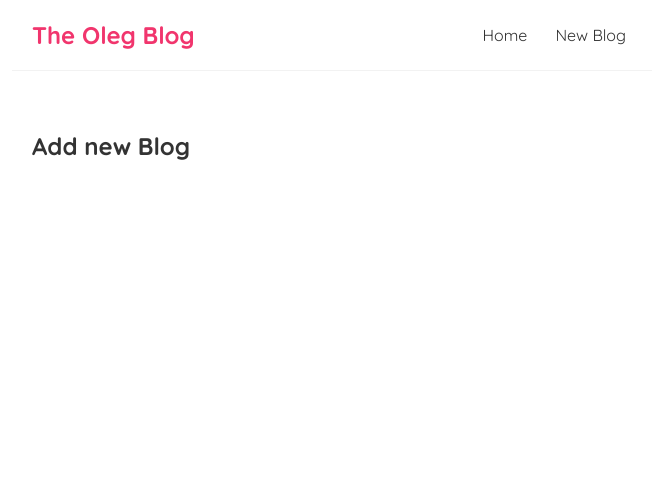
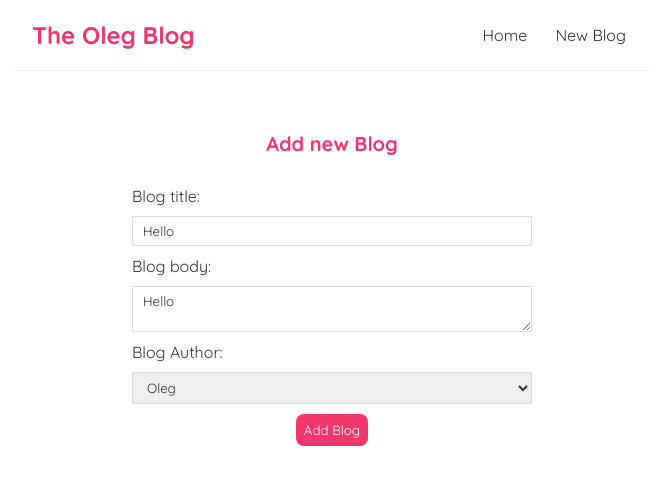
Before and after one commit to OlegMikhailov23/blog, a React (Create React App) app: page /create in a window 1280 px wide. Shown: the top 484 px of the page, without its empty margins (308-964 px from the left). Built offline with nearby package versions, Linux system fonts and the light colour scheme.

Commit message:
feat: added  data sending

```diff
--- a/src/components/NewForm.js
+++ b/src/components/NewForm.js
@@ -1,7 +1,52 @@
+import {useState} from "react";
+
 const NewForm = () => {
+    const [title, setTitle] = useState('Hello');
+    const [body, setBody] = useState('Hello');
+    const [author, setAuthor] = useState('Oleg');
+    const [isPending, setIsPending] = useState(false);
+
+    const handleSubmit = (e) => {
+        e.preventDefault();
+        const blog = { title, body, author };
+
+        setIsPending(true);
+
+        fetch('http://localhost:8000/blogs', {
+            method: 'POST',
+            headers: {'Content-Type': 'application/json'},
+            body: JSON.stringify(blog)
+        }).then(() => {
+            console.log('New blog added')
+            setIsPending(false);
+        })
+    }
     return (
         <div className="create">
             <h2>Add new Blog</h2>
+            <form onSubmit={handleSubmit}>
+                <label>Blog title:</label>
+                <input
+                    type="text"
+                    required
+                    value={title}
+                    onChange={(e) => setTitle(e.target.value)}
+                />
+                <label>Blog body:</label>
+                <textarea
+                    required
+                    value={body}
+                    onChange={(e) => setBody(e.target.value)}>
+                </textarea>
+                <label>Blog Author:</label>
+                <select value={author}
+                        onChange={(e) => setAuthor(e.target.value)}>
+                    <option value="Oleg">Oleg</option>
+                    <option value="Yoshi">Yoshi</option>
+                </select>
+                { !isPending && <button>Add Blog</button>}
+                { isPending && <button disabled>Send blog...</button>}
+            </form>
         </div>
     );
 }
--- a/src/index.css
+++ b/src/index.css
@@ -70,3 +70,35 @@
   border-radius: 8px;
   cursor: pointer;
 }
+
+/* create new blog form */
+.create {
+  max-width: 400px;
+  margin: 0 auto;
+  text-align: center;
+}
+.create label {
+  text-align: left;
+  display: block;
+}
+.create h2 {
+  font-size: 20px;
+  color: #f1356d;
+  margin-bottom: 30px;
+}
+.create input, .create textarea, .create select {
+  width: 100%;
+  padding: 6px 10px;
+  margin: 10px 0;
+  border: 1px solid #ddd;
+  box-sizing: border-box;
+  display: block;
+}
+.create button {
+  background: #f1356d;
+  color: #fff;
+  border: 0;
+  padding: 8px;
+  border-radius: 8px;
+  cursor: pointer;
+}
```
Also changed, not shown: data/ob.json (+24 -0 lines), 1 other file (tests, documents, lock files or other folders).
